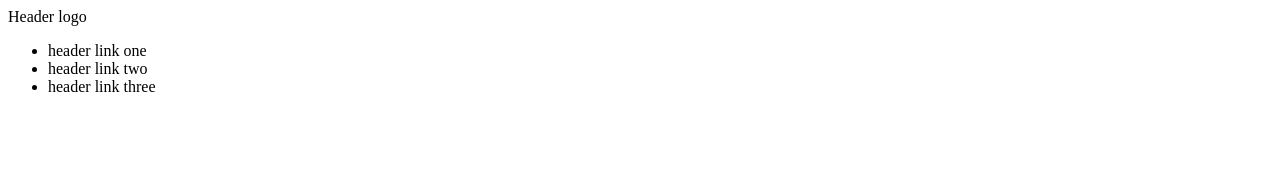
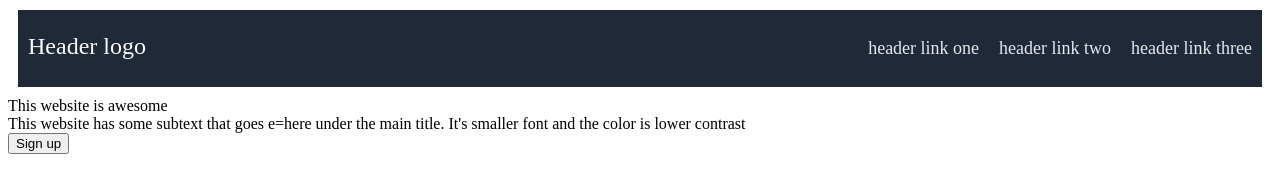
Before and after one commit to EmeraldSmurff/Landing-Page, a plain HTML site: page index.html in a window 1280 px wide. Drawn offline with Linux system fonts and the light colour scheme.

Commit message:
Create header with desired fonts and colors

```diff
--- a/index.html
+++ b/index.html
@@ -7,15 +7,24 @@
     </head>
     <body>
         <div class="header">
-            <dive classer="title">
+            <div class="title">
                 Header logo
-            </dive>
-            <div class="header-links">
-                <ul>
-                    <li>header link one</li>
-                    <li>header link two</li>
-                    <li>header link three</li>
-                </ul>
+            </div>
+            <ul>
+                <li>header link one</li>
+                <li>header link two</li>
+                <li>header link three</li>
+            </ul>
+        </div>
+        <div class="body">
+            <div class="top-row">
+                <div class="main-title">
+                    <a>This website is awesome</a>
+                </div>
+                <div class="subtext">
+                    <a>This website has some subtext that goes e=here under the main title. It's smaller font and the color is lower contrast</a>
+                </div>
+                <button>Sign up</button>
             </div>
         </div>
 
--- a/styles.css
+++ b/styles.css
@@ -0,0 +1,21 @@
+.header {
+    display: flex;
+    justify-content: space-between;
+    align-items: baseline;
+    margin: 10px;
+    background-color: #1f2937;
+    padding: 10px;
+}
+
+ul{
+    gap: 20px;
+    list-style-type: none;
+    display: flex;
+    font-size: 18px;
+    color: #e5e7eb;
+}
+
+.title {
+    font-size: 24px;
+    color: #f9faf8;
+}
```
